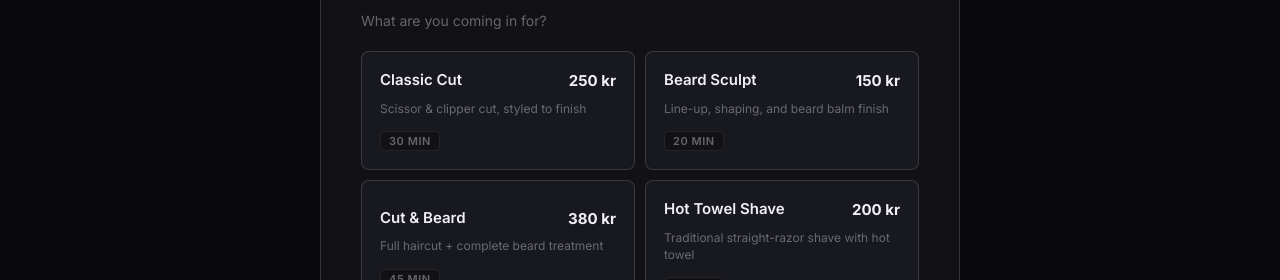
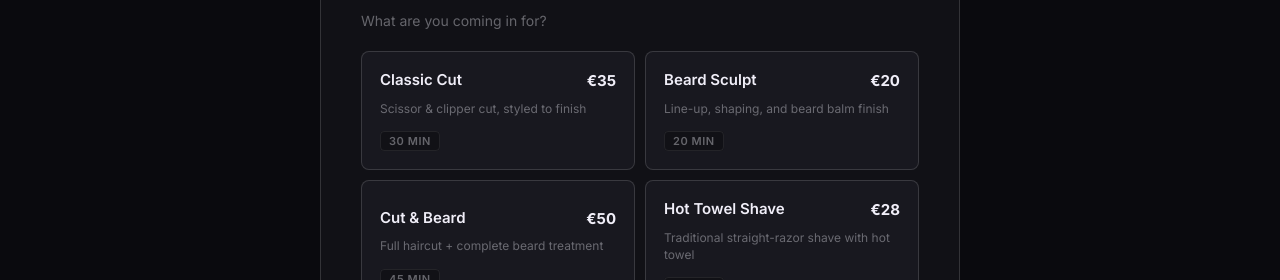
Before and after one commit to SloThdk/BookFlow, a Next.js app: page /book in a window 1280 px wide. Shown: the part 238-518 px from the top of the page. Built offline with nearby package versions, Linux system fonts and the light colour scheme; sample sign-in values are in the browser's storage.

Commit message:
Fix: EUR prices, day-of-week slot availability, grayed taken slots

```diff
--- a/app/book/page.tsx
+++ b/app/book/page.tsx
@@ -25,10 +25,10 @@ interface StaffMember {
 // ─── Data ─────────────────────────────────────────────────────────────────────
 
 const SERVICES: Service[] = [
-  { id: "classic-cut",  name: "Classic Cut",     duration: 30, price: 250, desc: "Scissor & clipper cut, styled to finish" },
-  { id: "beard-sculpt", name: "Beard Sculpt",    duration: 20, price: 150, desc: "Line-up, shaping, and beard balm finish" },
-  { id: "cut-beard",    name: "Cut & Beard",     duration: 45, price: 380, desc: "Full haircut + complete beard treatment" },
-  { id: "hot-towel",    name: "Hot Towel Shave", duration: 30, price: 200, desc: "Traditional straight-razor shave with hot towel" },
+  { id: "classic-cut",  name: "Classic Cut",     duration: 30, price: 35,  desc: "Scissor & clipper cut, styled to finish" },
+  { id: "beard-sculpt", name: "Beard Sculpt",    duration: 20, price: 20,  desc: "Line-up, shaping, and beard balm finish" },
+  { id: "cut-beard",    name: "Cut & Beard",     duration: 45, price: 50,  desc: "Full haircut + complete beard treatment" },
+  { id: "hot-towel",    name: "Hot Towel Shave", duration: 30, price: 28,  desc: "Traditional straight-razor shave with hot towel" },
 ];
 
 const STAFF: StaffMember[] = [
@@ -38,15 +38,16 @@ const STAFF: StaffMember[] = [
   { id: "any",    name: "No preference", role: "First available", note: "We assign the best available barber",        initials: "--" },
 ];
 
-// Some slots are pre-marked as unavailable for realism
-const TAKEN_INDICES: Record<number, number[]> = {
-  0: [1, 4, 9],
-  1: [3, 6, 11],
-  2: [0, 5, 8],
-  3: [2, 7, 10],
-  4: [1, 5, 9],
-  5: [4, 6, 8],
-  6: [0, 3, 11],
+// Slots pre-marked taken per weekday (day.getDay(): 1=Mon…6=Sat).
+// In production you'd pull real availability from your database.
+// Clients can configure which slots are blocked, how far in advance to allow bookings, etc.
+const TAKEN_SLOTS_BY_DAY: Record<number, number[]> = {
+  1: [1, 4, 9],    // Monday   — 09:30, 11:00, 13:30 taken
+  2: [3, 6, 11],   // Tuesday  — 10:30, 12:00, 15:30 taken
+  3: [0, 5, 8],    // Wednesday — 09:00, 11:30, 13:00 taken
+  4: [2, 7, 10],   // Thursday  — 10:00, 12:30, 15:00 taken
+  5: [1, 5, 9],    // Friday   — 09:30, 11:30, 13:30 taken
+  6: [4, 6, 8],    // Saturday — 11:00, 12:00, 13:00 taken
 };
 
 const TIME_SLOTS = [
@@ -212,7 +213,7 @@ function ConfirmScreen({
         </div>
         {[
           ["Service",  service.name],
-          ["Price",    `${service.price} DKK`],
+          ["Price",    `€${service.price}`],
           ["Barber",   staffMember.name],
           ["Duration", `${service.duration} min`],
           ["Date",     fmtDate(date)],
@@ -370,10 +371,11 @@ export default function BookPage() {
   const dates = useMemo(() => getAvailDates(), []);
   const slots = useMemo(() => {
     if (!date) return [];
-    const idx = dates.indexOf(date) % 7;
-    const taken = TAKEN_INDICES[idx] ?? [];
-    return TIME_SLOTS.map((t, i) => ({ time: t, taken: taken.includes(i) }));
-  }, [date, dates]);
+    // Use actual day-of-week so grayed slots are consistent and don't depend on array refs
+    const dayOfWeek = date.getDay(); // 1=Mon, 2=Tue, … 6=Sat (0=Sun excluded from picker)
+    const takenIndices = TAKEN_SLOTS_BY_DAY[dayOfWeek] ?? [];
+    return TIME_SLOTS.map((t, i) => ({ time: t, taken: takenIndices.includes(i) }));
+  }, [date]);
 
   if (!session) return null;
 
@@ -475,7 +477,7 @@ export default function BookPage() {
                             }}>
                               <div style={{ display: "flex", justifyContent: "space-between", marginBottom: "8px", alignItems: "flex-start" }}>
                                 <span style={{ fontSize: "15px", fontWeight: 600, color: "var(--text)", lineHeight: 1.3 }}>{s.name}</span>
-                                <span style={{ fontSize: "15px", fontWeight: 700, color: sel ? "var(--accent)" : "var(--text)", flexShrink: 0, marginLeft: "8px" }}>{s.price} kr</span>
+                                <span style={{ fontSize: "15px", fontWeight: 700, color: sel ? "var(--accent)" : "var(--text)", flexShrink: 0, marginLeft: "8px" }}>€{s.price}</span>
                               </div>
                               <p style={{ fontSize: "12px", color: "var(--text-muted)", marginBottom: "10px", lineHeight: 1.4 }}>{s.desc}</p>
                               <span style={{
@@ -607,7 +609,7 @@ export default function BookPage() {
                           ["Barber",  staffMember?.name ?? ""],
                           ["Date",    date ? fmtDate(date) : ""],
                           ["Time",    time ?? ""],
-                          ["Price",   `${service?.price ?? ""} DKK`],
+                          ["Price",   `€${service?.price ?? ""}`],
                         ].map(([label, value]) => (
                           <div key={label} style={{ display: "flex", justifyContent: "space-between", padding: "9px 16px", borderBottom: "1px solid var(--border)" }}>
                             <span style={{ fontSize: "12px", color: "var(--text-muted)", fontWeight: 500 }}>{label}</span>
```
